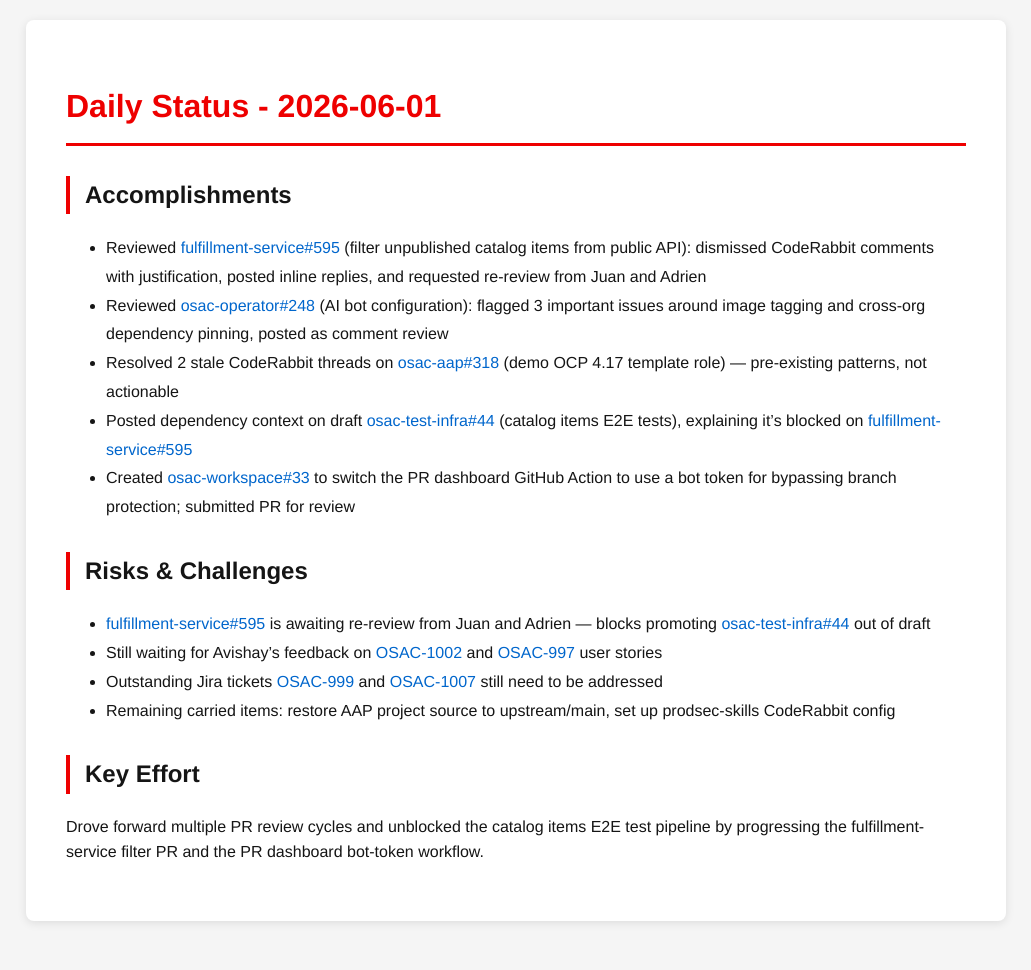
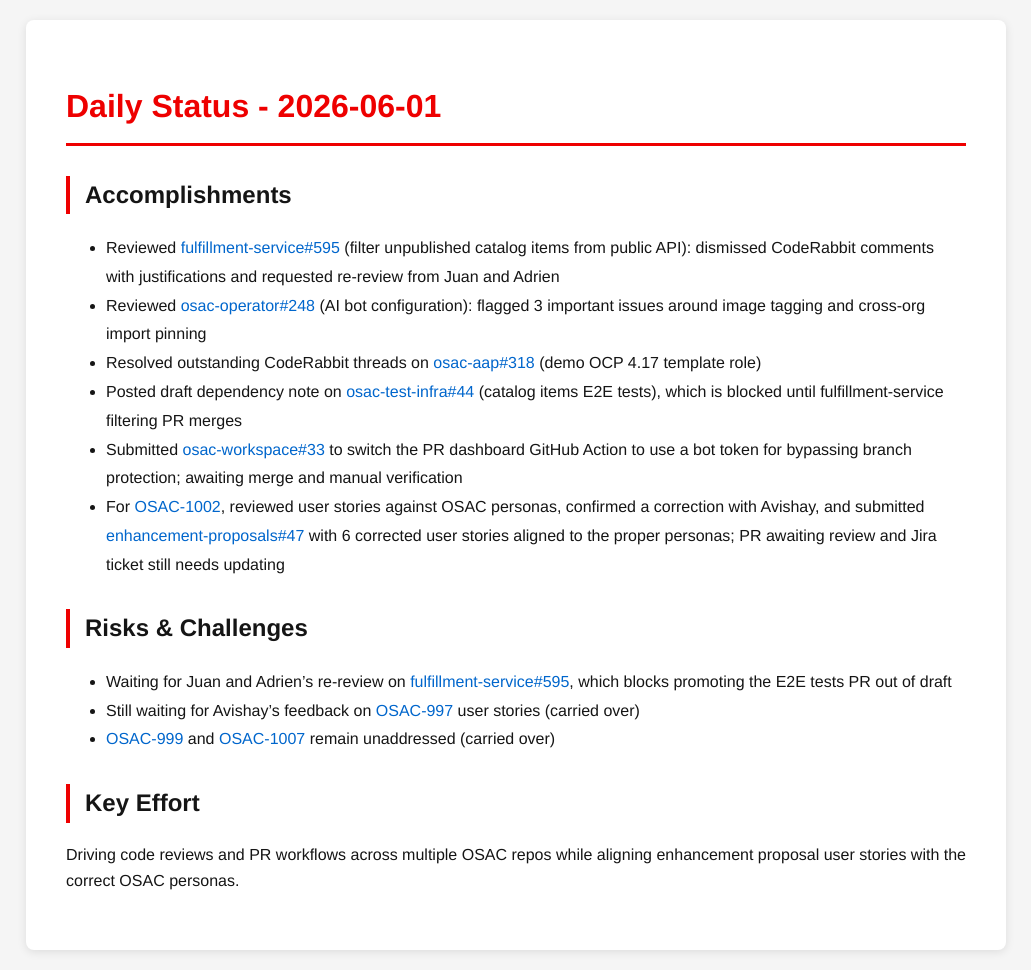
Before and after one commit to tzvatot/daily-status, a Jekyll site: the page built from 2026-06-01.md, in a window 1280 px wide. Shown: the whole page, without its empty margins (124-1155 px from the left). Built offline with Jekyll 4.4.1, drawn with Linux system fonts in a browser that asks for light colours; before the commit the page ends 941 px from its top, so only the background shows below that.

Commit message:
Daily status update - 2026-06-01

```diff
--- a/2026-06-01.md
+++ b/2026-06-01.md
@@ -7,17 +7,17 @@
 # Daily Status - 2026-06-01
 
 ## Accomplishments
-- Reviewed [fulfillment-service#595](https://github.com/osac-project/fulfillment-service/pull/595) (filter unpublished catalog items from public API): dismissed CodeRabbit comments with justification, posted inline replies, and requested re-review from Juan and Adrien
-- Reviewed [osac-operator#248](https://github.com/osac-project/osac-operator/pull/248) (AI bot configuration): flagged 3 important issues around image tagging and cross-org dependency pinning, posted as comment review
-- Resolved 2 stale CodeRabbit threads on [osac-aap#318](https://github.com/osac-project/osac-aap/pull/318) (demo OCP 4.17 template role) — pre-existing patterns, not actionable
-- Posted dependency context on draft [osac-test-infra#44](https://github.com/osac-project/osac-test-infra/pull/44) (catalog items E2E tests), explaining it's blocked on [fulfillment-service#595](https://github.com/osac-project/fulfillment-service/pull/595)
-- Created [osac-workspace#33](https://github.com/osac-project/osac-workspace/pull/33) to switch the PR dashboard GitHub Action to use a bot token for bypassing branch protection; submitted PR for review
+- Reviewed [fulfillment-service#595](https://github.com/osac-project/fulfillment-service/pull/595) (filter unpublished catalog items from public API): dismissed CodeRabbit comments with justifications and requested re-review from Juan and Adrien
+- Reviewed [osac-operator#248](https://github.com/osac-project/osac-operator/pull/248) (AI bot configuration): flagged 3 important issues around image tagging and cross-org import pinning
+- Resolved outstanding CodeRabbit threads on [osac-aap#318](https://github.com/osac-project/osac-aap/pull/318) (demo OCP 4.17 template role)
+- Posted draft dependency note on [osac-test-infra#44](https://github.com/osac-project/osac-test-infra/pull/44) (catalog items E2E tests), which is blocked until fulfillment-service filtering PR merges
+- Submitted [osac-workspace#33](https://github.com/osac-project/osac-workspace/pull/33) to switch the PR dashboard GitHub Action to use a bot token for bypassing branch protection; awaiting merge and manual verification
+- For [OSAC-1002](https://redhat.atlassian.net/browse/OSAC-1002), reviewed user stories against OSAC personas, confirmed a correction with Avishay, and submitted [enhancement-proposals#47](https://github.com/osac-project/enhancement-proposals/pull/47) with 6 corrected user stories aligned to the proper personas; PR awaiting review and Jira ticket still needs updating
 
 ## Risks & Challenges
-- [fulfillment-service#595](https://github.com/osac-project/fulfillment-service/pull/595) is awaiting re-review from Juan and Adrien — blocks promoting [osac-test-infra#44](https://github.com/osac-project/osac-test-infra/pull/44) out of draft
-- Still waiting for Avishay's feedback on [OSAC-1002](https://redhat.atlassian.net/browse/OSAC-1002) and [OSAC-997](https://redhat.atlassian.net/browse/OSAC-997) user stories
-- Outstanding Jira tickets [OSAC-999](https://redhat.atlassian.net/browse/OSAC-999) and [OSAC-1007](https://redhat.atlassian.net/browse/OSAC-1007) still need to be addressed
-- Remaining carried items: restore AAP project source to upstream/main, set up prodsec-skills CodeRabbit config
+- Waiting for Juan and Adrien's re-review on [fulfillment-service#595](https://github.com/osac-project/fulfillment-service/pull/595), which blocks promoting the E2E tests PR out of draft
+- Still waiting for Avishay's feedback on [OSAC-997](https://redhat.atlassian.net/browse/OSAC-997) user stories (carried over)
+- [OSAC-999](https://redhat.atlassian.net/browse/OSAC-999) and [OSAC-1007](https://redhat.atlassian.net/browse/OSAC-1007) remain unaddressed (carried over)
 
 ## Key Effort
-Drove forward multiple PR review cycles and unblocked the catalog items E2E test pipeline by progressing the fulfillment-service filter PR and the PR dashboard bot-token workflow.
+Driving code reviews and PR workflows across multiple OSAC repos while aligning enhancement proposal user stories with the correct OSAC personas.
```
